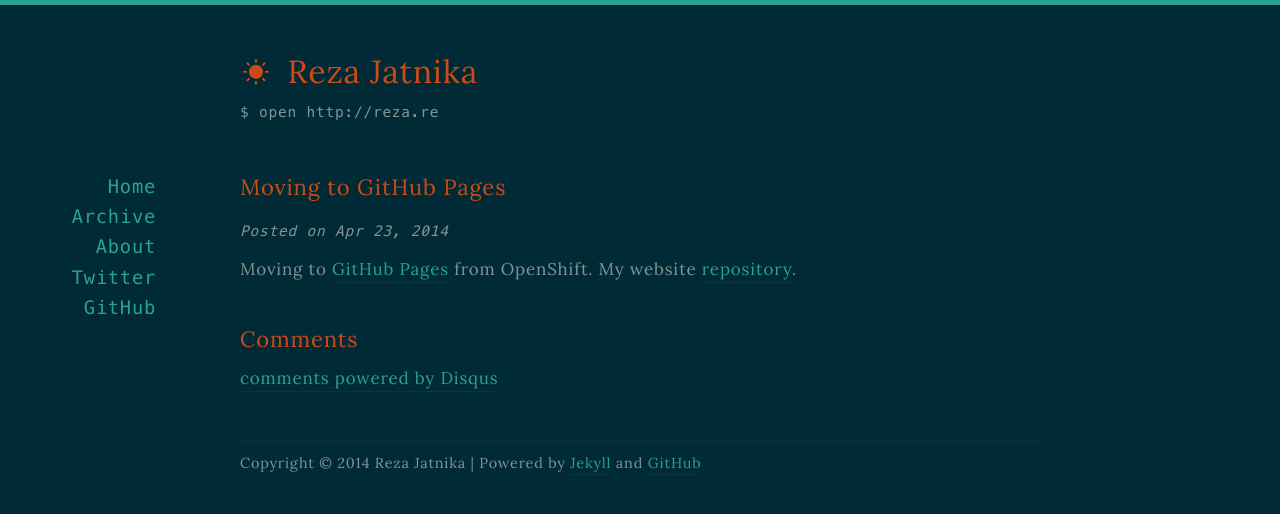
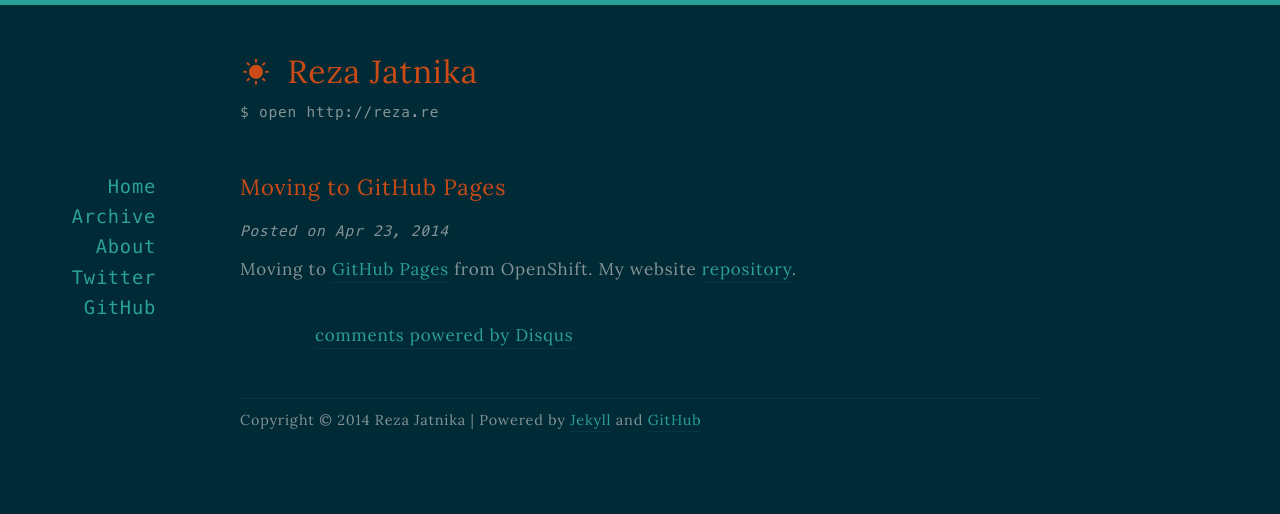
Before and after one commit to rezajatnika/rezajatnika.github.io, a Jekyll site: the page built from _posts/2014-04-23-moving-to-github-pages.md, in a window 1280 px wide. Shown: the top 514 px of the page. Built offline with Jekyll 4.4.1, drawn with Linux system fonts in a browser that asks for light colours; nearby versions of some CDN libraries; Markdown is read by kramdown in place of the engine named in the settings; comment, search, counter and statistics services are not loaded.

Commit message:
Modify comment div

```diff
--- a/_layouts/post.html
+++ b/_layouts/post.html
@@ -7,7 +7,6 @@ layout: default
   <div class="post-content">{{ content }}</div>
 </article>
 <div class="comments">
-  <h1>Comments</h1>
   <div id="disqus_thread"></div>
   <script type="text/javascript">
   /* * * CONFIGURATION VARIABLES: EDIT BEFORE PASTING INTO YOUR WEBPAGE * * */
--- a/assets/css/style.css
+++ b/assets/css/style.css
@@ -381,5 +381,6 @@ img.center {
 }
 
 .comments {
-  width: 500px;
+  margin: 0 auto;
+  width: 650px;
 }
```
